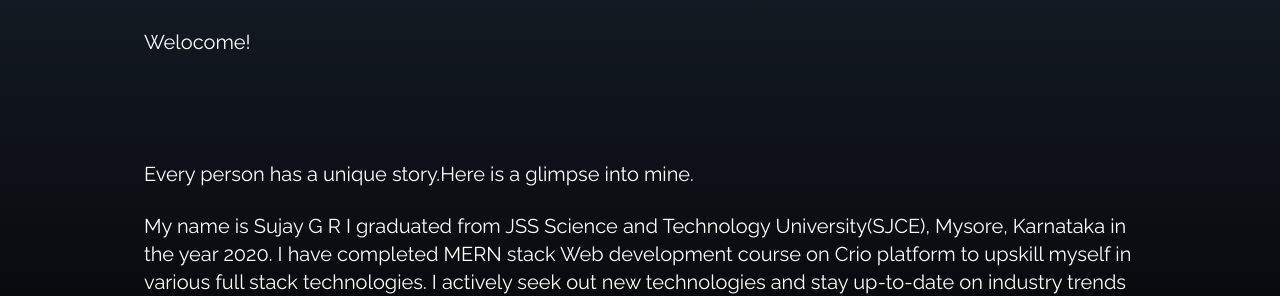
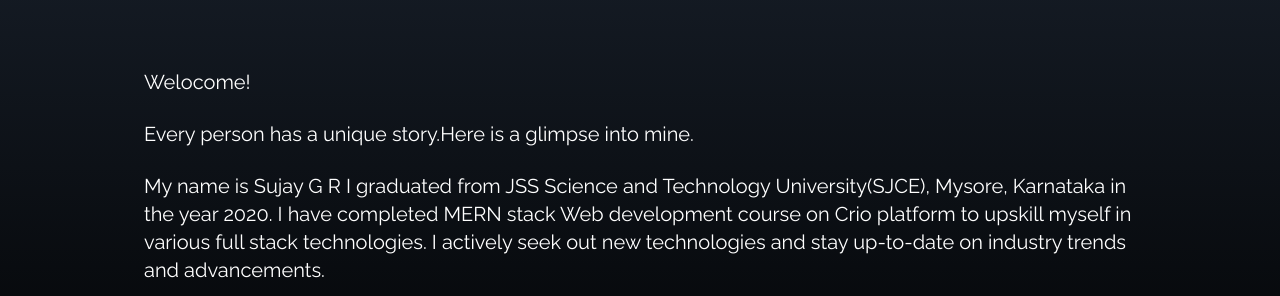
Before and after one commit to Sujay19/MyPortfolio, a React (Vite) app: page / in a window 1280 px wide. Shown: the part 1100-1396 px from the top of the page. Built offline with nearby package versions, Linux system fonts and the light colour scheme.

Commit message:
minor refractor

```diff
--- a/src/components/About.jsx
+++ b/src/components/About.jsx
@@ -13,7 +13,7 @@ const About = () => {
                 Welocome!
             </p>
             <br/>
-            <p className='text-xl mt-20'>
+            <p className='text-xl'>
                 Every person has a unique story.Here is a glimpse into mine.
             </p>
             <br/>
```
